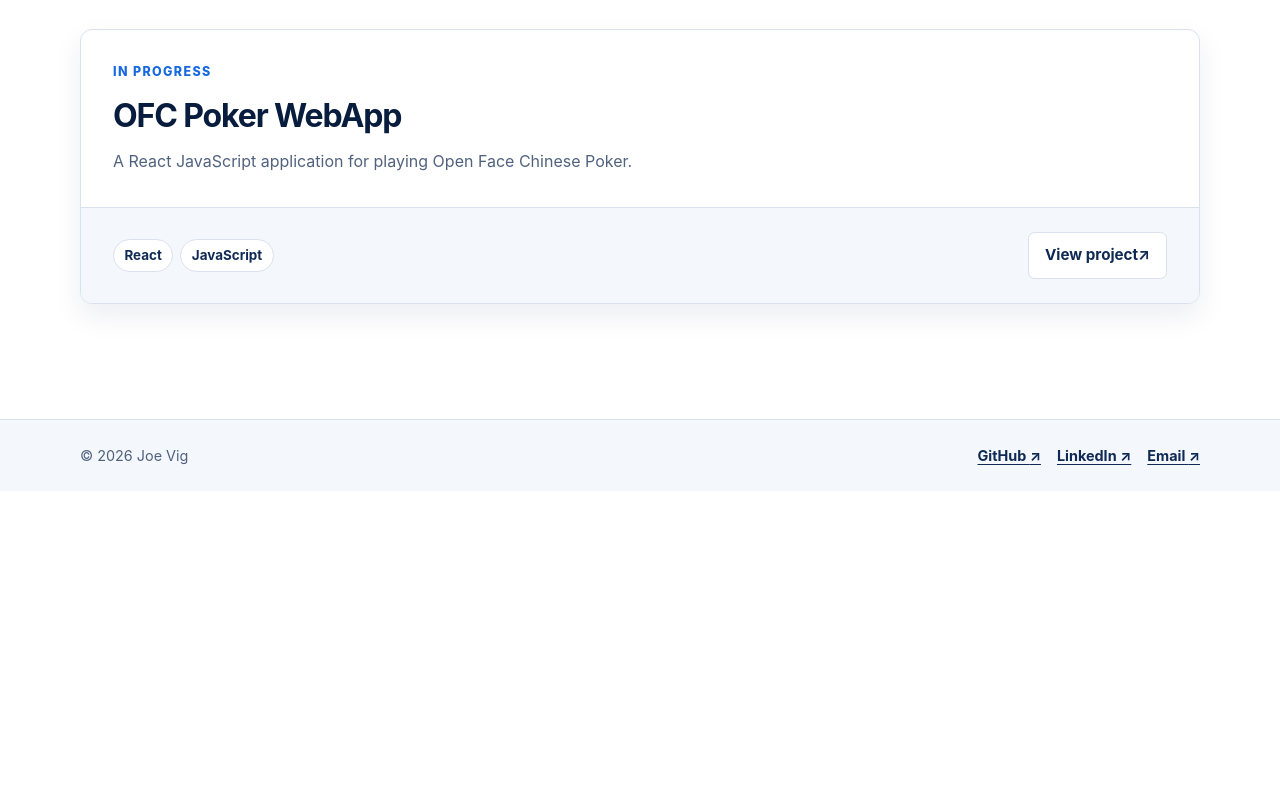
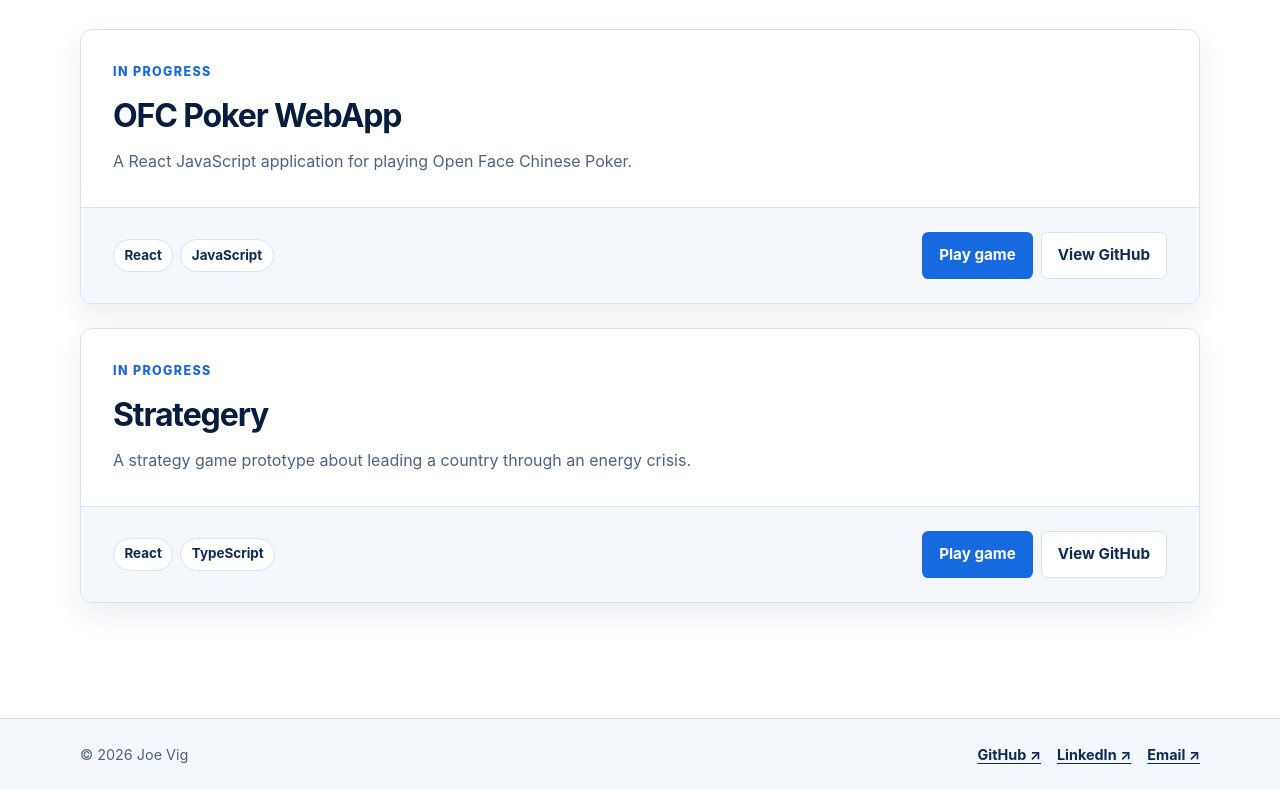
Before and after one commit to vigjo/vigjo.github.io, a plain HTML site: page index.html in a window 1280 px wide. Shown: the part 1052-1842 px from the top of the page. Before the commit the page ends 1543 px from the top, so only its background shows below. Drawn offline with Linux system fonts and the light colour scheme.

Commit message:
Add Strategery and live game links

```diff
--- a/index.html
+++ b/index.html
@@ -87,7 +87,27 @@
                             <li>React</li>
                             <li>JavaScript</li>
                         </ul>
-                        <a class="button button-secondary" href="https://github.com/vigjo/ofc-poker" target="_blank" rel="noopener noreferrer">View project <span aria-hidden="true">↗</span></a>
+                        <div class="project-actions">
+                            <a class="button button-primary" href="https://games.joevig.com/ofc/">Play game</a>
+                            <a class="button button-secondary" href="https://github.com/vigjo/ofc-poker" target="_blank" rel="noopener noreferrer">View GitHub</a>
+                        </div>
+                    </div>
+                </article>
+                <article class="project-card">
+                    <div class="project-card-main">
+                        <p class="project-status">In progress</p>
+                        <h3>Strategery</h3>
+                        <p>A strategy game prototype about leading a country through an energy crisis.</p>
+                    </div>
+                    <div class="project-card-footer">
+                        <ul class="tag-list" aria-label="Technologies">
+                            <li>React</li>
+                            <li>TypeScript</li>
+                        </ul>
+                        <div class="project-actions">
+                            <a class="button button-primary" href="https://games.joevig.com/strategery/">Play game</a>
+                            <a class="button button-secondary" href="https://github.com/vigjo/strategery" target="_blank" rel="noopener noreferrer">View GitHub</a>
+                        </div>
                     </div>
                 </article>
             </div>
--- a/style.css
+++ b/style.css
@@ -298,6 +298,16 @@ ul {
     overflow: hidden;
 }
 
+.project-card + .project-card {
+    margin-top: var(--space-3);
+}
+
+.project-actions {
+    display: flex;
+    flex-wrap: wrap;
+    gap: var(--space-1);
+}
+
 .project-card-main {
     padding: var(--space-4);
 }
```
